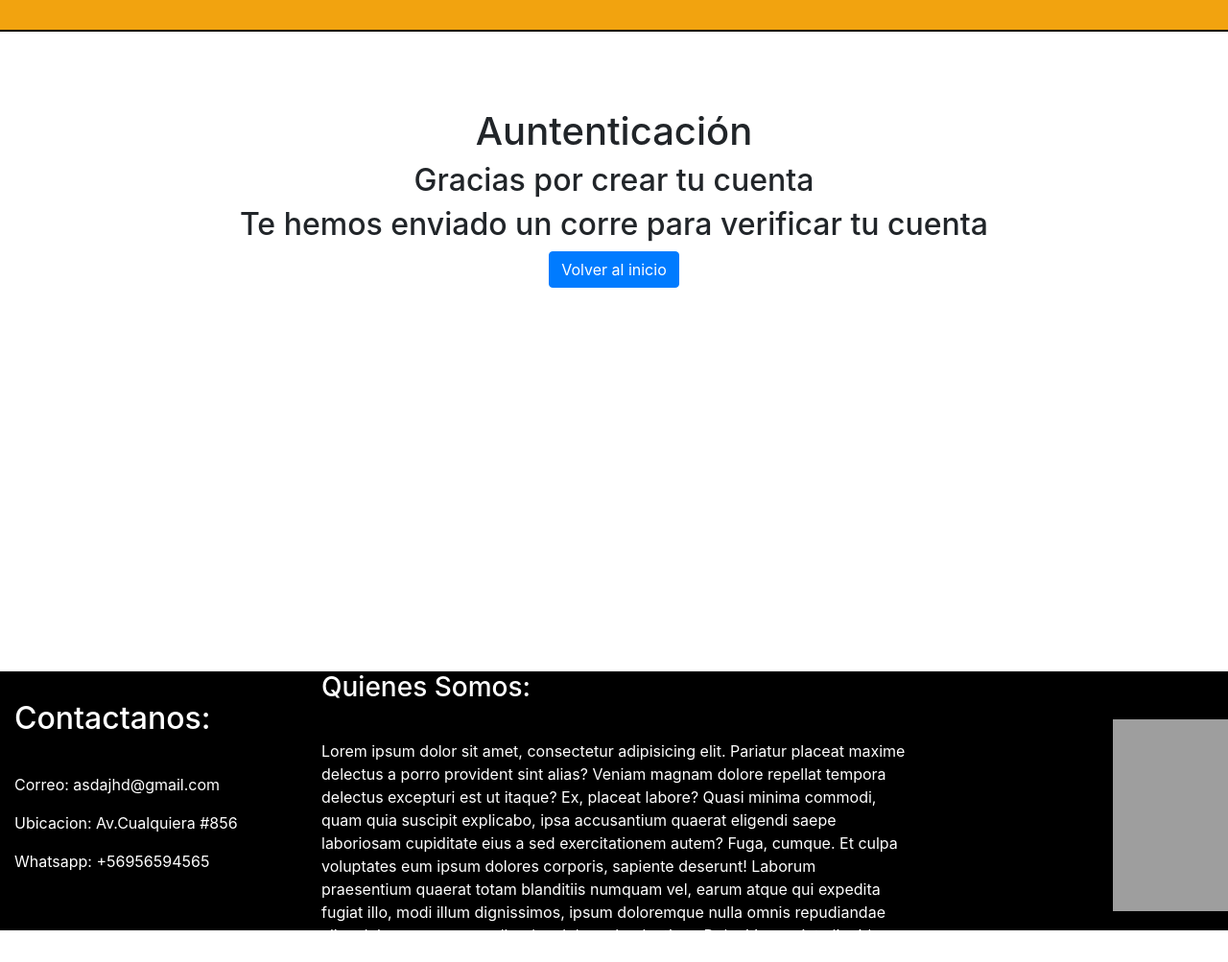
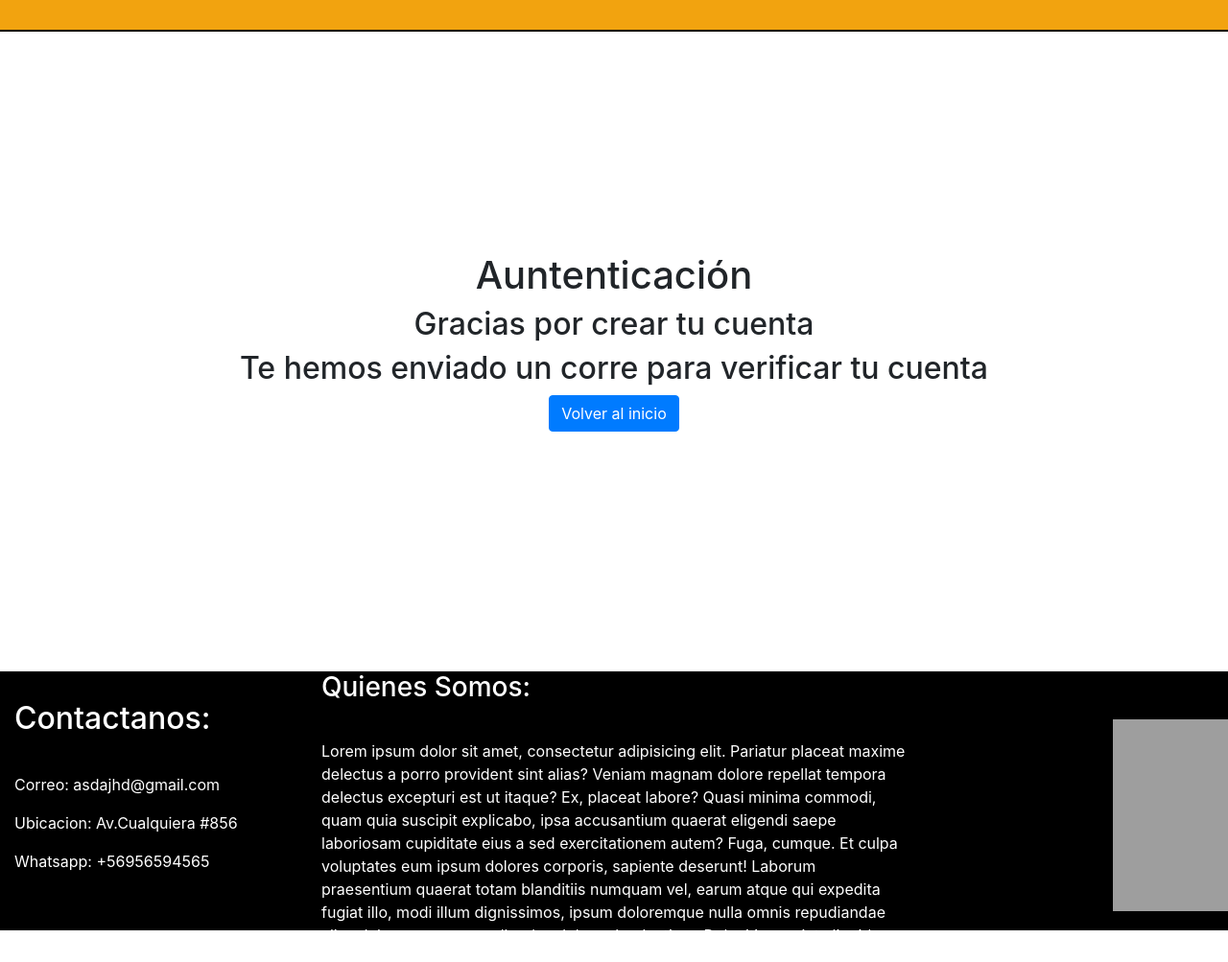
Before and after one commit to soqus/proyecto-semestral, a plain HTML site: page autenticacionT1.html in a window 1280 px wide. Shown: the top 1003 px of the page at 96% size. Drawn offline with Linux system fonts and the light colour scheme; grey boxes are pictures that could not be loaded.

Commit message:
aceptar pls

```diff
--- a/css/autenticacion.css
+++ b/css/autenticacion.css
@@ -10,6 +10,8 @@ main{
 
    padding-bottom: 400px;
    padding-top: 80px;
+   margin-top: 150px;
+   margin-bottom: -150px;
 
 }
 
```
